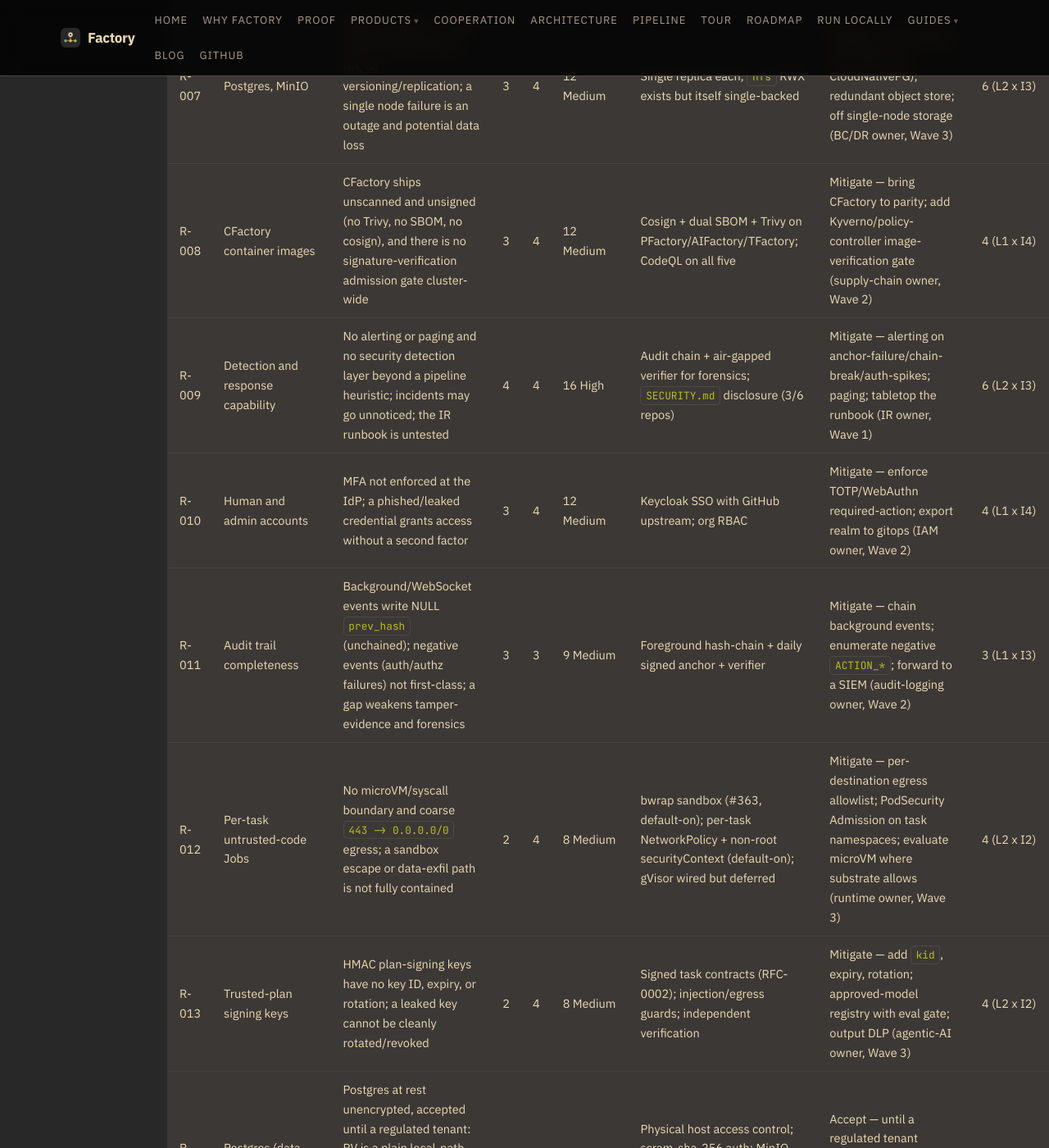
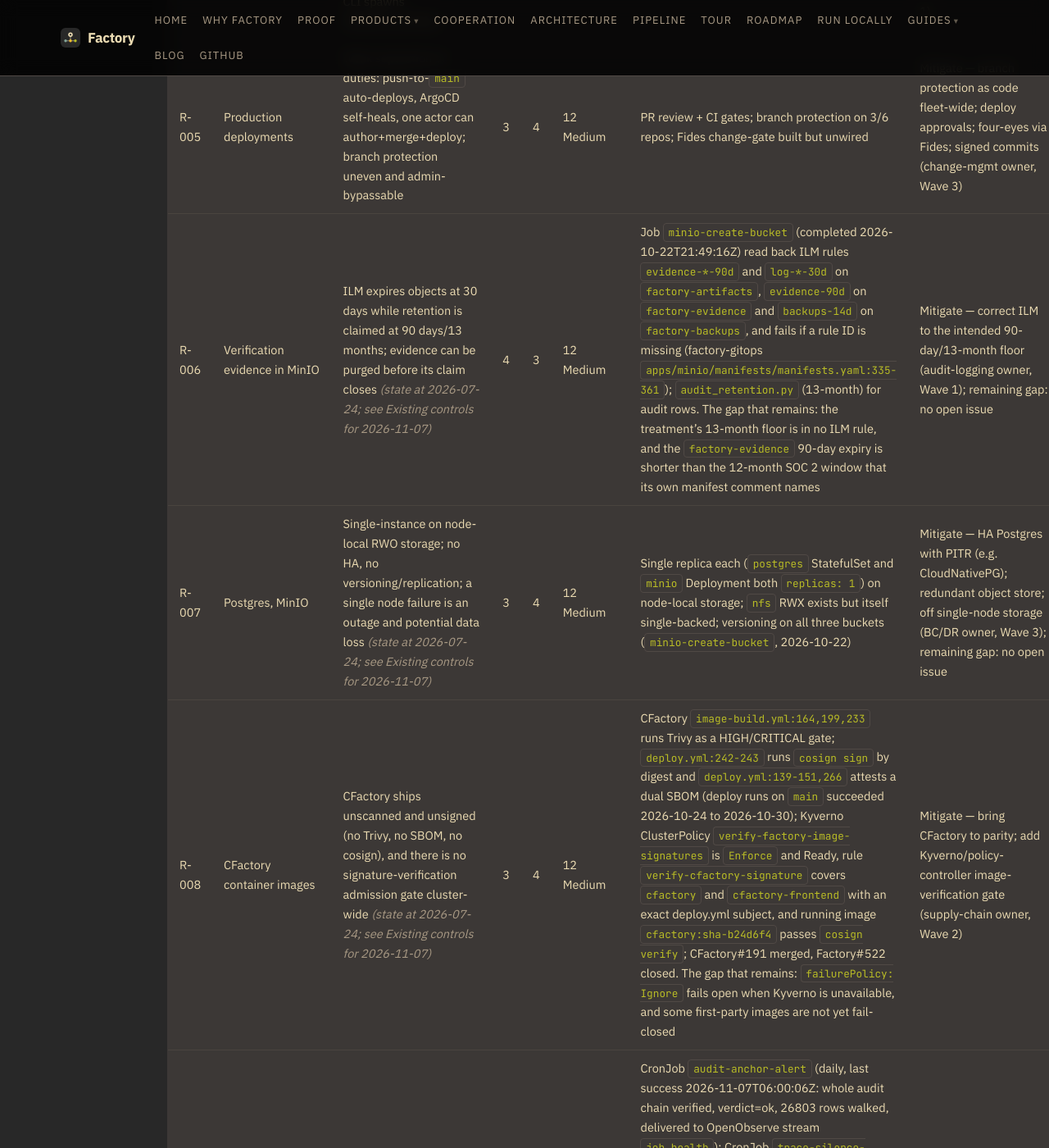
Before and after one commit to olafkfreund/Factory, a Jekyll site: the page built from docs/compliance/risk-register.md, in a window 1280 px wide and 1400 px high, scrolled down 1993 px. Shown: the whole window at 82% size. Built offline with Jekyll 4.4.1, drawn with Linux system fonts in a browser that asks for light colours; our own code applies the rules of GitHub Pages for plain Markdown files; some of the changed text lies outside the part shown.

Commit message:
docs(compliance): re-measure risk register rows (plan step 1) (#324)
R-001, R-006, R-007, R-008, R-009, R-011, R-013 re-measured 2026-11-07
against the live cluster, origin/main and gh. Implemented by the coder subagent.

Co-Authored-By: Claude Opus 5.5 <noreply@anthropic.com>
Claude-Session: https://claude.ai/code/session_01WtDyDqabJ8SR4gD3ubwYx1

```diff
--- a/docs/compliance/risk-register.md
+++ b/docs/compliance/risk-register.md
@@ -24,27 +24,34 @@ a named owner. Scoring:
   current score until the treatment actually lands.
 - **Risk owner** is named. Accepting a residual risk above the Medium band requires
   Security Owner sign-off recorded here.
+- **Mitigated** means the whole treatment has landed and been measured, so the
+  Residual score is the current score. A partly landed treatment is re-scored
+  as "Current" with its date and stays In progress or Open.
 
 Scores below are the assessment as of 2026-07-24. "Residual (target)" is the expected
 score once the cited treatment wave completes; it does not yet reflect a closed control.
+Rows R-001, R-006, R-007, R-008, R-009, R-011 and R-013 were re-measured on 2026-11-07
+([spec](../../spec/2026-11-07-324-compliance-records-refresh.md)). Their L, I and
+Inherent stay as assessed, and the Residual column gives the current score with
+its date.
 
 ## Register
 
 | ID | Asset | Threat / vulnerability | L | I | Inherent | Existing controls | Treatment (owner, wave) | Residual (target) | Status |
 |---|---|---|---|---|---|---|---|---|---|
-| R-001 | Postgres job-state; MinIO evidence/artifacts | No backups of either store; RPO effectively unbounded; a node/volume loss or corruption is unrecoverable | 3 | 5 | 15 High | Tamper-evident audit chain assumes data survives (it would not); no `pg_dump`/WAL/versioning | Mitigate — off-cluster encrypted `pg_dumpall` + MinIO versioning/replication, then tested restore (BC/DR owner, Wave 2) | 5 (L1 x I5) | In progress (Factory#321) |
+| R-001 | Postgres job-state; MinIO evidence/artifacts | No backups of either store; RPO effectively unbounded; a node/volume loss or corruption is unrecoverable _(state at 2026-07-24; see Existing controls for 2026-11-07)_ | 3 | 5 | 15 High | CronJob `postgres-backup` (`15 2 * * *`, factory-gitops `apps/backups/manifests/manifests.yaml`) last succeeded 2026-11-07T02:15:06Z, last three Jobs Complete, dumps `factory-backups/postgres/factory-cluster-2026110{3..7}T0215*Z.sql.gz`; Job `minio-create-bucket` (completed 2026-10-22T21:49:16Z) enabled versioning on `factory-artifacts`, `factory-backups` and `factory-evidence` and read back lifecycle rule `backups-14d` (factory-gitops `apps/minio/manifests/manifests.yaml:335-361`); restore drill 2026-08-10 in `dr-runbook.md` (commit 03c87f8, #662). The gap that remains: the dumps share the host and volume class with Postgres and with the evidence store (dr-runbook.md single-failure-domain); MinIO itself is not backed up | Mitigate — off-cluster encrypted `pg_dumpall` + MinIO versioning/replication, then tested restore (BC/DR owner, Wave 2); remaining gap tracked in Factory#3681 | Current 10 (L2 x I5) 2026-11-07; target 5 | In progress (Factory#3681 off-cluster copy; MinIO backup and scheduled re-drill: no open issue) |
 | R-002 | All application data and admin functions | Shared wildcard `APP_API_TOKEN` grants `is_service=True`, bypassing authz fleet-wide; broad blast radius | 3 | 5 | 15 High | Scoped `acw_` keys exist as target model; `#555` deprecation is log-only, token still live | Mitigate — retire wildcard for scoped per-service credentials; remove `is_service` blanket bypass (IAM owner, Wave 2) | 5 (L1 x I5) | Open (Factory#312) |
 | R-003 | Postgres, MinIO, Redis, Keycloak volumes | No encryption at rest; K8s Secrets base64-only in etcd (no EncryptionConfiguration); cluster-internal cleartext | 3 | 4 | 12 Medium | TLS at Cloudflare edge; agenix host key; volume access-control only | Mitigate — at-rest encryption + KMS/envelope, etcd EncryptionConfiguration (encryption owner, Wave 3) | 4 (L1 x I4) | Open (Factory#314) |
 | R-004 | Personal data in task content | PII may egress to third-party LLM providers when the deployment kill-switch is set or via two unscrubbed direct CLI spawns (AIFactory#1860) | 4 | 4 | 16 High | `llm_pii_redactor.py` (outbound scrub on by default, fails closed; mandatory for `regulated` projects); `EgressClass=LOCAL` lever; egress guards (default off) | Mitigate — close the CLI-spawn gap (AIFactory#1860); publish sub-processor list (data owner, Wave 1) | 8 (L2 x I4) | In progress (Factory#320) |
 | R-005 | Production deployments | Weak separation of duties: push-to-`main` auto-deploys, ArgoCD self-heals, one actor can author+merge+deploy; branch protection uneven and admin-bypassable | 3 | 4 | 12 Medium | PR review + CI gates; branch protection on 3/6 repos; Fides change-gate built but unwired | Mitigate — branch protection as code fleet-wide; deploy approvals; four-eyes via Fides; signed commits (change-mgmt owner, Wave 3) | 4 (L1 x I4) | In progress (Factory#316) |
-| R-006 | Verification evidence in MinIO | ILM expires objects at 30 days while retention is claimed at 90 days/13 months; evidence can be purged before its claim closes | 4 | 3 | 12 Medium | MinIO ILM rules exist but misconfigured; `audit_retention.py` (13-month) for audit rows | Mitigate — correct ILM to the intended 90-day/13-month floor (audit-logging owner, Wave 1) | 3 (L1 x I3) | In progress (Factory#313/#321) |
-| R-007 | Postgres, MinIO | Single-instance on node-local RWO storage; no HA, no versioning/replication; a single node failure is an outage and potential data loss | 3 | 4 | 12 Medium | Single replica each; `nfs` RWX exists but itself single-backed | Mitigate — HA Postgres with PITR (e.g. CloudNativePG); redundant object store; off single-node storage (BC/DR owner, Wave 3) | 6 (L2 x I3) | Open (Factory#321) |
-| R-008 | CFactory container images | CFactory ships unscanned and unsigned (no Trivy, no SBOM, no cosign), and there is no signature-verification admission gate cluster-wide | 3 | 4 | 12 Medium | Cosign + dual SBOM + Trivy on PFactory/AIFactory/TFactory; CodeQL on all five | Mitigate — bring CFactory to parity; add Kyverno/policy-controller image-verification gate (supply-chain owner, Wave 2) | 4 (L1 x I4) | Open (Factory#317/#318) |
-| R-009 | Detection and response capability | No alerting or paging and no security detection layer beyond a pipeline heuristic; incidents may go unnoticed; the IR runbook is untested | 4 | 4 | 16 High | Audit chain + air-gapped verifier for forensics; `SECURITY.md` disclosure (3/6 repos) | Mitigate — alerting on anchor-failure/chain-break/auth-spikes; paging; tabletop the runbook (IR owner, Wave 1) | 6 (L2 x I3) | In progress (Factory#313/#319) |
+| R-006 | Verification evidence in MinIO | ILM expires objects at 30 days while retention is claimed at 90 days/13 months; evidence can be purged before its claim closes _(state at 2026-07-24; see Existing controls for 2026-11-07)_ | 4 | 3 | 12 Medium | Job `minio-create-bucket` (completed 2026-10-22T21:49:16Z) read back ILM rules `evidence-*-90d` and `log-*-30d` on `factory-artifacts`, `evidence-90d` on `factory-evidence` and `backups-14d` on `factory-backups`, and fails if a rule ID is missing (factory-gitops `apps/minio/manifests/manifests.yaml:335-361`); `audit_retention.py` (13-month) for audit rows. The gap that remains: the treatment's 13-month floor is in no ILM rule, and the `factory-evidence` 90-day expiry is shorter than the 12-month SOC 2 window that its own manifest comment names | Mitigate — correct ILM to the intended 90-day/13-month floor (audit-logging owner, Wave 1); remaining gap: no open issue | Current 6 (L2 x I3) 2026-11-07; target 3 | In progress (no open issue) |
+| R-007 | Postgres, MinIO | Single-instance on node-local RWO storage; no HA, no versioning/replication; a single node failure is an outage and potential data loss _(state at 2026-07-24; see Existing controls for 2026-11-07)_ | 3 | 4 | 12 Medium | Single replica each (`postgres` StatefulSet and `minio` Deployment both `replicas: 1`) on node-local storage; `nfs` RWX exists but itself single-backed; versioning on all three buckets (`minio-create-bucket`, 2026-10-22) | Mitigate — HA Postgres with PITR (e.g. CloudNativePG); redundant object store; off single-node storage (BC/DR owner, Wave 3); remaining gap: no open issue | 6 (L2 x I3) | Open (no open issue; Factory#321 closed) |
+| R-008 | CFactory container images | CFactory ships unscanned and unsigned (no Trivy, no SBOM, no cosign), and there is no signature-verification admission gate cluster-wide _(state at 2026-07-24; see Existing controls for 2026-11-07)_ | 3 | 4 | 12 Medium | CFactory `image-build.yml:164,199,233` runs Trivy as a HIGH/CRITICAL gate; `deploy.yml:242-243` runs `cosign sign` by digest and `deploy.yml:139-151,266` attests a dual SBOM (deploy runs on `main` succeeded 2026-10-24 to 2026-10-30); Kyverno ClusterPolicy `verify-factory-image-signatures` is `Enforce` and Ready, rule `verify-cfactory-signature` covers `cfactory` and `cfactory-frontend` with an exact deploy.yml subject, and running image `cfactory:sha-b24d6f4` passes `cosign verify`; CFactory#191 merged, Factory#522 closed. The gap that remains: `failurePolicy: Ignore` fails open when Kyverno is unavailable, and some first-party images are not yet fail-closed | Mitigate — bring CFactory to parity; add Kyverno/policy-controller image-verification gate (supply-chain owner, Wave 2) | Current 8 (L2 x I4) 2026-11-07; target 4 | In progress (Factory#3665) |
+| R-009 | Detection and response capability | No alerting or paging and no security detection layer beyond a pipeline heuristic; incidents may go unnoticed; the IR runbook is untested _(state at 2026-07-24; see Existing controls for 2026-11-07)_ | 4 | 4 | 16 High | CronJob `audit-anchor-alert` (daily, last success 2026-11-07T06:00:06Z: whole audit chain verified, verdict=ok, 26803 rows walked, delivered to OpenObserve stream `job_health`); CronJob `trace-silence-check` (hourly, last success 2026-11-07T14:43:04Z); CronJob `audit-siem-forward` (every 15 min, last success 2026-11-07T15:15:05Z, forwarded 7 records; factory-gitops `docs/audit-siem-forwarding.md`). The gap that remains: no paging destination (factory-gitops `docs/argocd-sync-honesty.md:230`); no auth-failure or egress-anomaly alert in factory-gitops origin/main (auth failures are only queryable in the `audit_chain` stream, factory-gitops `docs/audit-siem-forwarding.md:84-90`); IR runbook never exercised (`policies/incident-response.md:69,191`) | Mitigate — alerting on anchor-failure/chain-break/auth-spikes; paging; tabletop the runbook (IR owner, Wave 1); remaining gap: no open issue | Current 12 (L3 x I4) 2026-11-07; target 6 | In progress (no open issue; #313/#319 closed) |
 | R-010 | Human and admin accounts | MFA not enforced at the IdP; a phished/leaked credential grants access without a second factor | 3 | 4 | 12 Medium | Keycloak SSO with GitHub upstream; org RBAC | Mitigate — enforce TOTP/WebAuthn required-action; export realm to gitops (IAM owner, Wave 2) | 4 (L1 x I4) | Open (Factory#312) |
-| R-011 | Audit trail completeness | Background/WebSocket events write NULL `prev_hash` (unchained); negative events (auth/authz failures) not first-class; a gap weakens tamper-evidence and forensics | 3 | 3 | 9 Medium | Foreground hash-chain + daily signed anchor + verifier | Mitigate — chain background events; enumerate negative `ACTION_*`; forward to a SIEM (audit-logging owner, Wave 2) | 3 (L1 x I3) | Open (Factory#313) |
+| R-011 | Audit trail completeness | Background/WebSocket events write NULL `prev_hash` (unchained); negative events (auth/authz failures) not first-class; a gap weakens tamper-evidence and forensics _(state at 2026-07-24; see Existing controls for 2026-11-07)_ | 3 | 3 | 9 Medium | AIFactory `audit_service.py:113-169,241-258` shares the chain helpers between the request and background writers, and 0 of 29 live `audit_logs` rows have a NULL `prev_hash`; negative actions `auth.failure` (`audit_service.py:91`, `auth.py:159-162`) and `authz.denied` (`routes/project_authz.py:170-175`) exist; CronJob `audit-siem-forward` (last success 2026-11-07T15:15:05Z) | Mitigate — chain background events; enumerate negative `ACTION_*`; forward to a SIEM (audit-logging owner, Wave 2) | Current 3 (L1 x I3) 2026-11-07; target 3 | Mitigated 2026-11-07 |
 | R-012 | Per-task untrusted-code Jobs | No microVM/syscall boundary and coarse `443 -> 0.0.0.0/0` egress; a sandbox escape or data-exfil path is not fully contained | 2 | 4 | 8 Medium | bwrap sandbox (#363, default-on); per-task NetworkPolicy + non-root securityContext (default-on); gVisor wired but deferred | Mitigate — per-destination egress allowlist; PodSecurity Admission on task namespaces; evaluate microVM where substrate allows (runtime owner, Wave 3) | 4 (L2 x I2) | Accepted risk AR-001 until 2027-04-24 (Factory#322) |
-| R-013 | Trusted-plan signing keys | HMAC plan-signing keys have no key ID, expiry, or rotation; a leaked key cannot be cleanly rotated/revoked | 2 | 4 | 8 Medium | Signed task contracts (RFC-0002); injection/egress guards; independent verification | Mitigate — add `kid`, expiry, rotation; approved-model registry with eval gate; output DLP (agentic-AI owner, Wave 3) | 4 (L2 x I2) | Open (Factory#323) |
+| R-013 | Trusted-plan signing keys | HMAC plan-signing keys have no key ID, expiry, or rotation; a leaked key cannot be cleanly rotated/revoked _(state at 2026-07-24; see Existing controls for 2026-11-07)_ | 2 | 4 | 8 Medium | AIFactory `apps/backend/trusted_plan.py:26-43` has a `kid` keyring and `AIFACTORY_TRUSTED_PLAN_RETIRED_KIDS` revocation, with no expiry; PFactory `apps/backend/plan/emit/signing.py:14-99` signs with a `kid` when a keyed variable is set. The gap that remains: the live `aifactory` and `pfactory` Deployments set only the legacy unkeyed `AIFACTORY_TRUSTED_PLAN_KEY_PFACTORY`, and there is no expiry | Mitigate — add `kid`, expiry, rotation; approved-model registry with eval gate; output DLP (agentic-AI owner, Wave 3); remaining gap: no open issue | Current 8 (L2 x I4) 2026-11-07; target 4 | Open (no open issue; Factory#323 closed) |
 | R-014 | Postgres (data-postgres-0) | Postgres at rest unencrypted, accepted until a regulated tenant: PV is a plain local-path dir on p620 `/dev/sdb1` ext4, no LUKS/dm-crypt in the chain (verified 2026-10-24) | 2 | 3 | 6 Low | Physical host access control; scram-sha-256 auth; MinIO SSE-S3 on (factory-gitops#71, #310) | Accept — until a regulated tenant onboards; then LUKS-backed PV or pgcrypto (Security Owner) | 6 | Accepted (Factory#314), review 2027-04-24 |
 | R-015 | Deployed fleet, agent attack surface | No independent external penetration test; unfound logic, prompt-injection or egress flaws that scanners cannot see | 2 | 4 | 8 Medium | Trivy P0 required gate (VR-0001/VR-0002 closures); CodeQL ratchet (`.github/workflows/codeql-ratchet.yml`, Factory#813); Dependabot (`.github/dependabot.yml`); gitleaks (`.github/workflows/secret-scan.yml:13`) | Accept — until a customer contract or certification audit requires a test (Security Owner); review 2027-04-24 | 8 (L2 x I4) | Accepted (Factory#317) |
 | R-016 | `factory-secrets`, `minio-creds` and other long-lived secrets | Rotation is manual (agenix); a missed rotation or undetected leak leaves a stale credential valid | 3 | 3 | 9 Medium | agenix custody on p510; gitleaks required check on 5 code repos (`.github/workflows/secret-scan.yml`); factory-gitops "no literal secrets in manifests" check; rotation runbook in [encryption-key-mgmt.md](policies/encryption-key-mgmt.md) | Accept — manual rotation, 90d tokens / 365d keys / immediate on exposure (Security Owner, review 2027-04-24) | 9 (accepted) | Accepted (Factory#315) |
```
